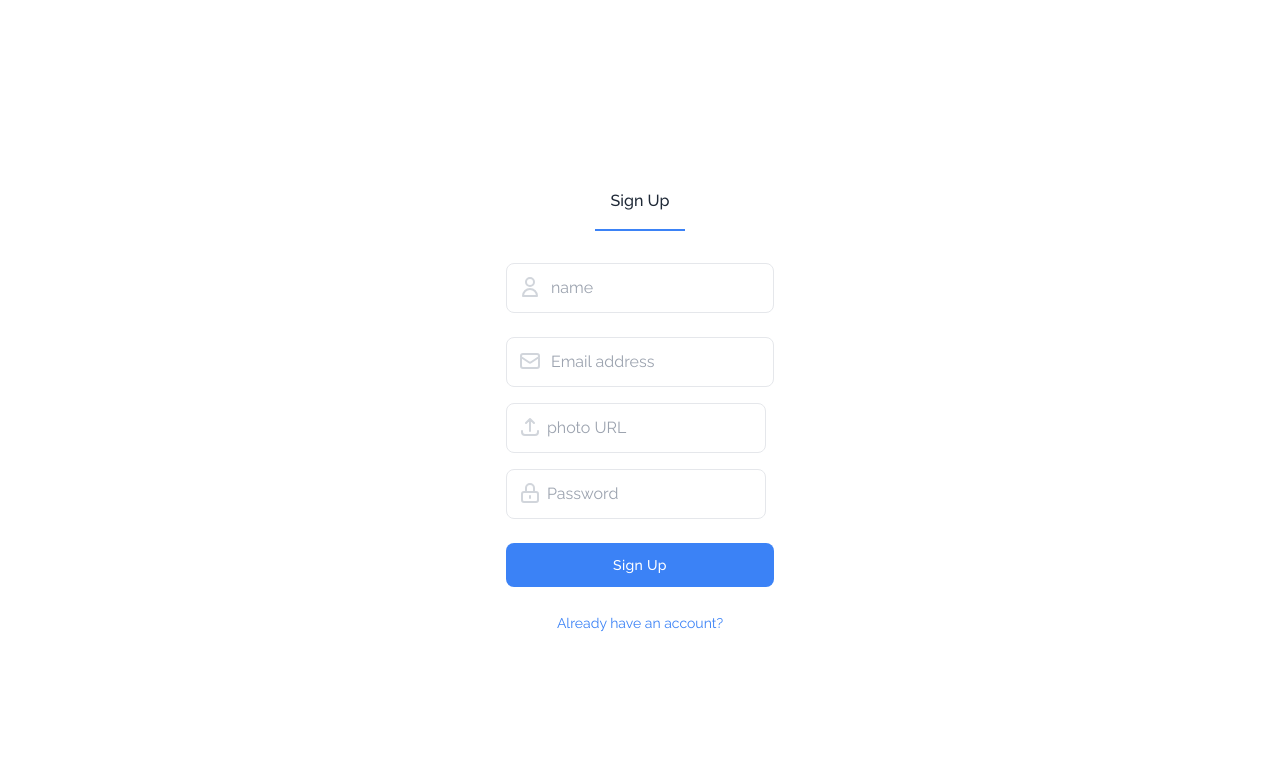
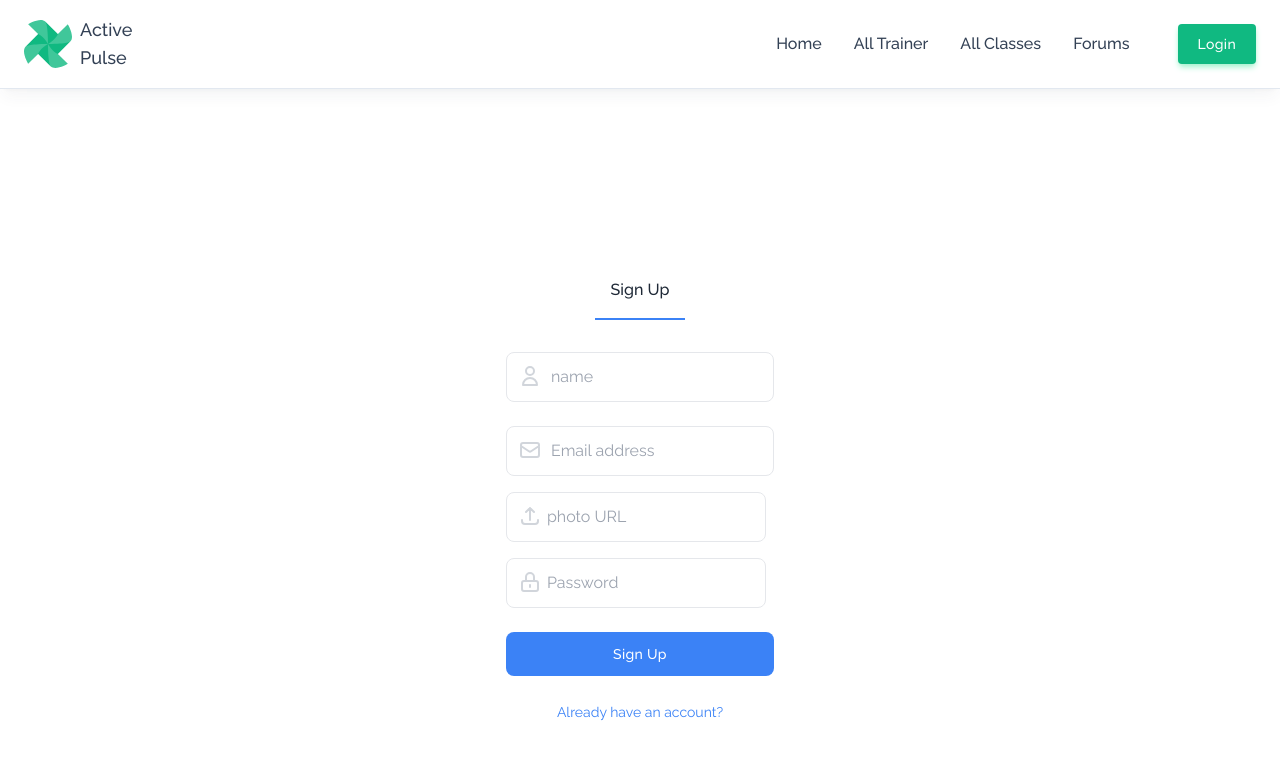
Before and after one commit to marufhossain55/activePulse, a React (Vite) app: page /register in a window 1280 px wide. Shown: the top 758 px of the page. Built offline with nearby package versions, Linux system fonts and the light colour scheme; no server answers.

Commit message:
login and registration fixed

```diff
--- a/src/layouts/Root.jsx
+++ b/src/layouts/Root.jsx
@@ -1,9 +1,13 @@
 import React from 'react';
-import { Outlet } from 'react-router-dom';
+import { Outlet, useLocation } from 'react-router-dom';
+import NavBar from '../pages/shared/NavBar';
 
 const Root = () => {
+  const location = useLocation();
+  const noHeaderFooter = location.pathname.includes('login');
   return (
     <div className="font-RaleWay">
+      <div>{noHeaderFooter || <NavBar />}</div>
       <Outlet />
     </div>
   );
--- /dev/null
+++ b/src/pages/AllClasses.jsx
@@ -0,0 +1,4 @@
+const AllClasses = () => {
+  return <div>AllClasses</div>;
+};
+export default AllClasses;
--- /dev/null
+++ b/src/pages/AllTrainer.jsx
@@ -0,0 +1,4 @@
+const AllTrainer = () => {
+  return <div>AllTrainer</div>;
+};
+export default AllTrainer;
--- /dev/null
+++ b/src/pages/ErrorPage.jsx
@@ -0,0 +1,27 @@
+const ErrorPage = () => {
+  return (
+    <section className="flex items-center h-full p-16 bg-gray-900 dark:bg-gray-50 text-gray-100 dark:text-gray-800">
+      <div className="container flex flex-col items-center justify-center px-5 mx-auto my-8">
+        <div className="max-w-md text-center">
+          <h2 className="mb-8 font-extrabold text-9xl text-gray-600 dark:text-gray-400">
+            <span className="sr-only">Error</span>404
+          </h2>
+          <p className="text-2xl font-semibold md:text-3xl">
+            Sorry, we couldn't find this page.
+          </p>
+          <p className="mt-4 mb-8 text-gray-400 dark:text-gray-600">
+            But dont worry, you can find plenty of other things on our homepage.
+          </p>
+          <a
+            rel="noopener noreferrer"
+            href="#"
+            className="px-8 py-3 font-semibold rounded bg-violet-400 dark:bg-violet-600 text-gray-900 dark:text-gray-50"
+          >
+            Back to homepage
+          </a>
+        </div>
+      </div>
+    </section>
+  );
+};
+export default ErrorPage;
--- /dev/null
+++ b/src/pages/Forums.jsx
@@ -0,0 +1,4 @@
+const Forums = () => {
+  return <div>Forums</div>;
+};
+export default Forums;
--- a/src/pages/Register.jsx
+++ b/src/pages/Register.jsx
@@ -1,13 +1,16 @@
 import { useForm } from 'react-hook-form';
 import useAuth from '../hooks/useAuth';
-import { Link } from 'react-router-dom';
+import { Link, useNavigate } from 'react-router-dom';
 import { Helmet } from 'react-helmet';
+import Swal from 'sweetalert2';
 
 const Register = () => {
   const { createUser, updateUserProfile } = useAuth();
+  const navigate = useNavigate();
   const {
     register,
     handleSubmit,
+    reset,
     formState: { errors },
   } = useForm();
 
@@ -27,8 +30,26 @@ const Register = () => {
     createUser(email, password).then(() => {
       updateUserProfile(fullName, image).then(() => {
         // Navigate(from);
+        reset();
+        Swal.fire({
+          title: 'User created successfully',
+          showClass: {
+            popup: `
+              animate__animated
+              animate__fadeInUp
+              animate__faster
+            `,
+          },
+          hideClass: {
+            popup: `
+              animate__animated
+              animate__fadeOutDown
+              animate__faster
+            `,
+          },
+        });
+        navigate('/');
       });
-      alert('registration successful');
     });
   };
   return (
--- a/src/pages/home/Home.jsx
+++ b/src/pages/home/Home.jsx
@@ -3,7 +3,9 @@ import NavBar from '../shared/NavBar';
 const Home = () => {
   return (
     <div>
-      <NavBar />
+      <div>
+        <p>home</p>
+      </div>
     </div>
   );
 };
--- a/src/pages/shared/Login.jsx
+++ b/src/pages/shared/Login.jsx
@@ -1,4 +1,4 @@
-import { Link } from 'react-router-dom';
+import { Link, useLocation, useNavigate } from 'react-router-dom';
 import useAuth from '../../hooks/useAuth';
 import { Helmet } from 'react-helmet';
 import { useForm } from 'react-hook-form';
@@ -6,7 +6,10 @@ import Swal from 'sweetalert2';
 
 const Login = () => {
   const { signIn, googleSignIn } = useAuth();
+  const location = useLocation();
+  const navigate = useNavigate();
 
+  const from = location.state?.from?.pathName || '/';
   const {
     register,
     handleSubmit,
@@ -37,6 +40,7 @@ const Login = () => {
             },
           });
           //   navigate(from);
+          navigate(from, { replace: true });
         }
       })
       .catch((error) => {
@@ -65,6 +69,7 @@ const Login = () => {
             `,
           },
         });
+        navigate(from, { replace: true });
       }
     });
   };
--- a/src/pages/shared/NavBar.jsx
+++ b/src/pages/shared/NavBar.jsx
@@ -52,22 +52,22 @@ const NavBar = () => {
       </li>
       <li role="none" className="flex items-stretch ">
         <NavLink
-          to="/"
+          to="/allTrainer"
           role="menuitem"
           aria-haspopup="false"
           className={`${navClassName} `}
         >
-          <span>All Trainer Page</span>
+          <span>All Trainer</span>
         </NavLink>
       </li>
       <li role="none" className="flex items-stretch ">
         <NavLink
-          to="/"
+          to="/allClasses"
           role="menuitem"
           aria-haspopup="false"
           className={`${navClassName} `}
         >
-          <span>All Classes page</span>
+          <span>All Classes</span>
         </NavLink>
       </li>
       {user && (
@@ -85,6 +85,7 @@ const NavBar = () => {
 
       <li role="none" className="flex items-stretch">
         <NavLink
+          to="/forums"
           role="menuitem"
           aria-haspopup="false"
           className={`${navClassName} mr-8`}
--- a/src/routes/PrivateRoute.jsx
+++ b/src/routes/PrivateRoute.jsx
@@ -1,8 +1,9 @@
-import { Navigate } from 'react-router-dom';
+import { Form, Navigate, useLocation } from 'react-router-dom';
 import useAuth from '../hooks/useAuth';
 
 const PrivateRoute = ({ children }) => {
   const { user, loading } = useAuth();
+  const location = useLocation();
   if (loading) {
     return (
       <div>
@@ -36,6 +37,6 @@ const PrivateRoute = ({ children }) => {
   if (user) {
     return children;
   }
-  return <Navigate to="/login"></Navigate>;
+  return <Navigate to="/login" state={{ Form: location }} replace></Navigate>;
 };
 export default PrivateRoute;
--- a/src/routes/Routes.jsx
+++ b/src/routes/Routes.jsx
@@ -3,10 +3,16 @@ import Root from '../layouts/Root';
 import Home from '../pages/home/Home';
 import Login from '../pages/shared/Login';
 import Register from '../pages/Register';
+import AllTrainer from '../pages/AllTrainer';
+import AllClasses from '../pages/AllClasses';
+import ErrorPage from '../pages/ErrorPage';
+import Forums from '../pages/Forums';
+
 export const router = createBrowserRouter([
   {
     path: '/',
     element: <Root />,
+    errorElement: <ErrorPage />,
     children: [
       {
         path: '/',
@@ -17,6 +23,18 @@ export const router = createBrowserRouter([
         element: <Login />,
       },
       { path: 'register', element: <Register /> },
+      {
+        path: 'allTrainer',
+        element: <AllTrainer />,
+      },
+      {
+        path: 'allClasses',
+        element: <AllClasses />,
+      },
+      {
+        path: 'forums',
+        element: <Forums />,
+      },
     ],
   },
 ]);
```
